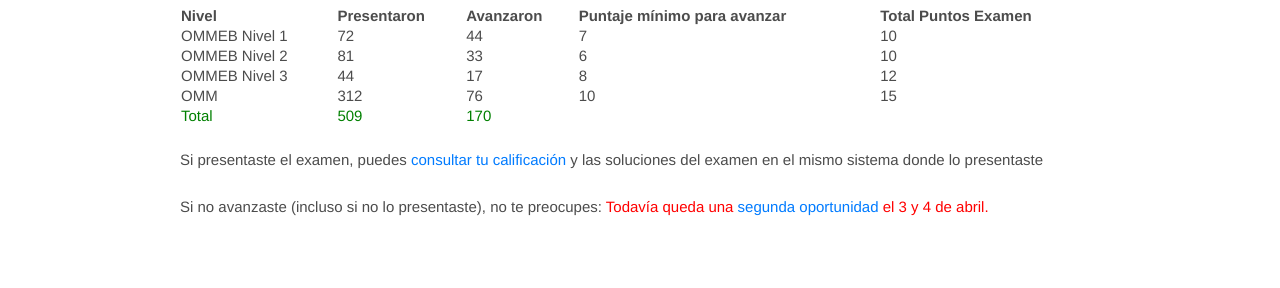
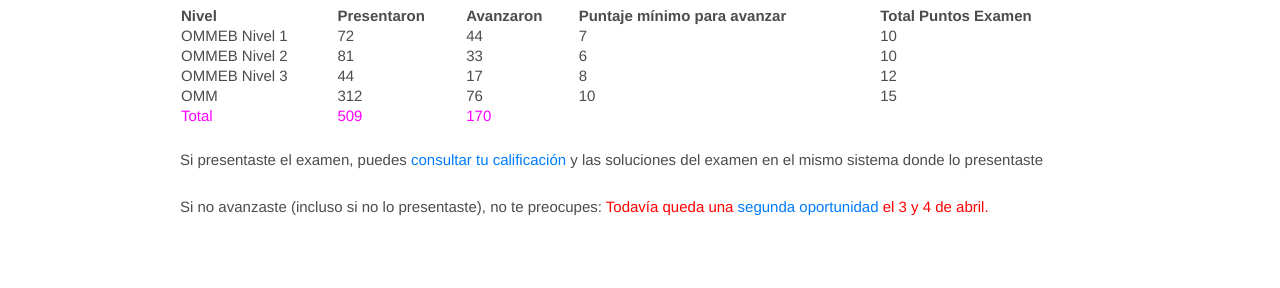
Before and after one commit to OlimpiadaMatematicasMichoacan/WOMM, a Jekyll site: the page built from _pages/resultados.md, in a window 1280 px wide and 900 px high, scrolled down 549 px. Shown: the part 150-438 px from the top of the window. Built offline with Jekyll 4.4.1, drawn with Linux system fonts in a browser that asks for light colours.

Commit message:
Made results a bit nicer

```diff
--- a/_pages/resultados.md
+++ b/_pages/resultados.md
@@ -45,9 +45,9 @@
     <td>15</td>
   </tr>
   <tr>
-    <td><span style="color:green">Total</span></td>
-    <td><span style="color:green">509</span></td>
-    <td><span style="color:green">170</span></td>
+    <td><span style="color:magenta">Total</span></td>
+    <td><span style="color:magenta">509</span></td>
+    <td><span style="color:magenta">170</span></td>
     <td> </td>
     <td> </td>
   </tr>
```
